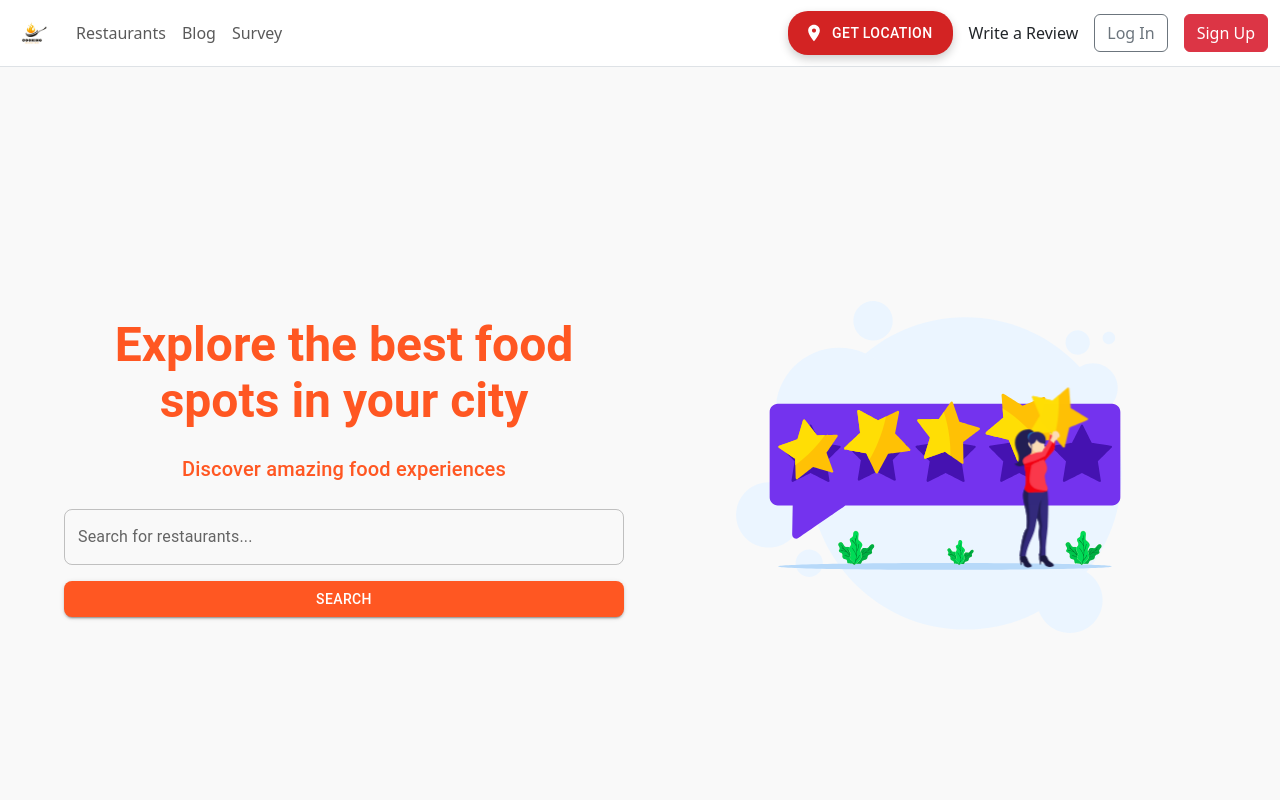
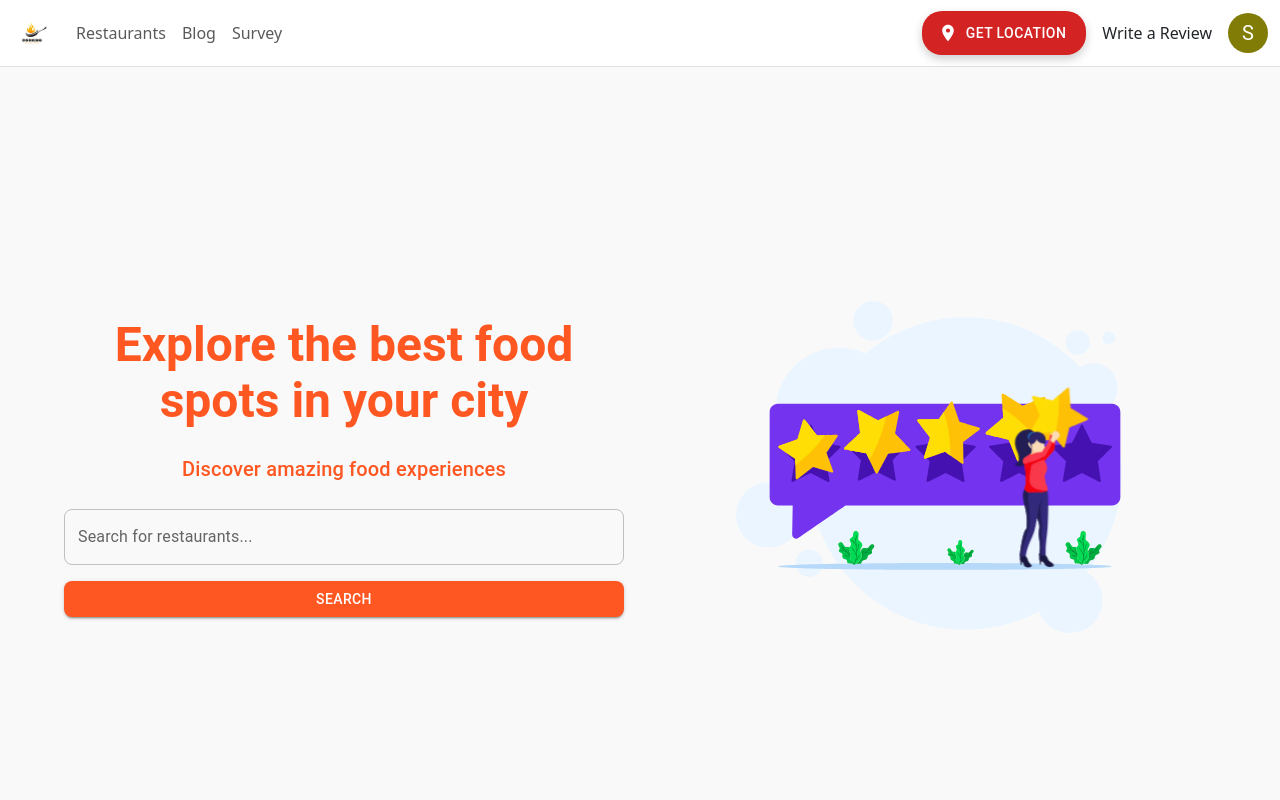
Before and after one commit to Maimoonakhan178/FYP, a React (Create React App) app: page / in a window 1280 px wide. Shown: the top 800 px of the page. Built offline with nearby package versions, Linux system fonts and the light colour scheme; sample sign-in values are in the browser's storage.

Commit message:
update of login and header (backend connect)

```diff
--- a/src/App.js
+++ b/src/App.js
@@ -11,6 +11,21 @@ import NewsletterSubscribe from "./components/Newsletter/NewsletterSubscribe";
 import TopPicks from "./components/TopPicker/TopPicks";
 import Blog from "./components/blog/blog";
 
+// Helper function to check authentication
+const isAuthenticated = () => !!localStorage.getItem('user');
+
+// ProtectedRoute component to protect routes and include Header
+const ProtectedRoute = ({ children }) => {
+  return isAuthenticated() ? (
+    <>
+      <Header /> {/* Only render Header if authenticated */}
+      {children} {/* Render children (protected routes) */}
+    </>
+  ) : (
+    <Navigate to="/login" /> // Redirect to login if not authenticated
+  );
+};
+
 const App = () => {
   const [searchQuery, setSearchQuery] = useState(""); // Tracks the search query
   const [hasSearched, setHasSearched] = useState(false); // Tracks if the user has searched
@@ -23,40 +38,39 @@ const App = () => {
   return (
     <Router>
       <Routes>
-        {/* Signup Page */}
+        {/* Public Routes */}
         <Route path="/signup" element={<Signup />} />
-        {/* Login Page */}
         <Route path="/login" element={<Login />} />
-        {/* Main Website */}
-        <Route path="/blog" element={<Blog />} />
-        {/* Main Website */}
+
+        {/* Protected Routes */}
         <Route
           path="/"
           element={
+            <ProtectedRoute>
               <div>
-              <Header />
                 <HeroSection onSearch={handleSearch} />
                 {hasSearched ? (
                   <RestaurantCardSection searchQuery={searchQuery} />
                 ) : (
-                <>
                   <p style={{ textAlign: "center", margin: "20px 0", fontSize: "18px" }}>
                     Use the search bar above to recommend restaurants.
                   </p>
-                  <RestaurantCardSection searchQuery="" />
-                </>
                 )}
                 <RecentActivity />
                 <TopPicks />
                 <NewsletterSubscribe />
                 <Footer />
               </div>
+            </ProtectedRoute>
           }
         />
+
+        {/* Blog Page */}
+        <Route path="/blog" element={<Blog />} />
+
         {/* Redirect unknown routes to /signup */}
         <Route path="*" element={<Navigate to="/signup" />} />
       </Routes>
-
     </Router>
   );
 };
--- a/src/components/Header/Header.js
+++ b/src/components/Header/Header.js
@@ -4,19 +4,71 @@ import Logo from "./Logo.webp";
 import "./Header.css";
 import { Button } from "@mui/material";
 import LocationOnIcon from "@mui/icons-material/LocationOn";
-import WriteReview from "./writeareview";  // Import WriteReview component
+import WriteReview from "./writeareview"; // Import WriteReview component
+import Avatar from "@mui/material/Avatar"; // Import Avatar component
+import Stack from "@mui/material/Stack"; // Import Stack component
 
+// Helper function to generate color based on string (used for Avatar)
+function stringToColor(string) {
+  let hash = 0;
+  let i;
+
+  for (i = 0; i < string.length; i++) {
+    hash = string.charCodeAt(i) + ((hash << 5) - hash);
+  }
+
+  let color = "#";
+
+  for (i = 0; i < 3; i++) {
+    const value = (hash >> (i * 8)) & 0xff;
+    color += `00${value.toString(16)}`.slice(-2);
+  }
+
+  return color;
+}
+
+function stringAvatar(name) {
+  return {
+    sx: {
+      bgcolor: stringToColor(name),
+    },
+    children: `${name[0].toUpperCase()}`,
+  };
+}
 const Header = () => {
+  const user = JSON.parse(localStorage.getItem("user"));
+  console.log(user.name ? user.name.charAt(0).toUpperCase() : "U");
   const [showModal, setShowModal] = useState(false);
   const [location, setLocation] = useState(null);
+  const [locationName, setLocationName] = useState(""); // Store location name
 
-  // Fetch user's location on button click
+  // Function to fetch location name based on latitude and longitude
+  const getLocationName = async (latitude, longitude) => {
+    const API_KEY = "AIzaSyAz3I5oxXOCDhnxbteGn9osc-M3DeHE_Iw"; // Replace with your API key
+    try {
+      const response = await fetch(
+        `https://maps.googleapis.com/maps/api/geocode/json?latlng=${latitude},${longitude}&key=${API_KEY}`
+      );
+      const data = await response.json();
+
+      if (data.status === "OK" && data.results.length > 0) {
+        const formattedAddress = data.results[0].formatted_address;
+        setLocationName(formattedAddress); // Set the location name
+      } else {
+        console.error("No location found for these coordinates");
+      }
+    } catch (error) {
+      console.error("Error fetching location data:", error);
+    }
+  };
+
+  // Fetch user's location and set coordinates and name
   const handleFetchLocation = () => {
     if (navigator.geolocation) {
       navigator.geolocation.getCurrentPosition(
         (position) => {
           const { latitude, longitude } = position.coords;
-          setLocation({ latitude, longitude });
+          getLocationName(latitude, longitude); // Get location name after coordinates
         },
         (error) => {
           console.error("Error fetching location:", error);
@@ -81,16 +133,28 @@ const Header = () => {
             </span>
           )}
 
+          {/* Display Location Name */}
+          {locationName && (
+            <span className="text-secondary" style={{ marginLeft: "10px" }}>
+              {locationName}
+            </span>
+          )}
+
           {/* Actions */}
           <a className="nav-link" href="#" onClick={handleShowModal}>
             Write a Review
           </a>
-          <a className="btn btn-outline-secondary" href="/login">
-            Log In
-          </a>
-          <a className="btn btn-danger" href="/signup">
-            Sign Up
-          </a>
+          {user ? (
+            <>
+              <Stack direction="row" spacing={2}>
+                <Avatar {...stringAvatar(user.name ? user.name : "User")} />
+              </Stack>
+            </>
+          ) : (
+            <a className="btn btn-outline-secondary" href="/login">
+              Log In
+            </a>
+          )}
         </div>
       </div>
 
@@ -116,7 +180,11 @@ const Header = () => {
                 ></button>
               </div>
               <div className="modal-body">
-                <WriteReview onSubmitReview={(reviewData) => console.log("Review submitted:", reviewData)} />
+                <WriteReview
+                  onSubmitReview={(reviewData) =>
+                    console.log("Review submitted:", reviewData)
+                  }
+                />
               </div>
             </div>
           </div>
--- a/src/components/Signup/login.js
+++ b/src/components/Signup/login.js
@@ -9,8 +9,8 @@ const FoodieLoginPage = () => {
   });
 
   const [error, setError] = useState('');
-  const [timeSpent, setTimeSpent] = useState(0);  // Store the time spent
-  const [clicks, setClicks] = useState([]);       // Store click positions
+  const [timeSpent, setTimeSpent] = useState(0); // Store the time spent
+  const [clicks, setClicks] = useState([]); // Store click positions
 
   // Track how much time user spends on the page
   useEffect(() => {
@@ -18,7 +18,7 @@ const FoodieLoginPage = () => {
 
     return () => {
       const endTime = Date.now();
-      setTimeSpent((prevTime) => prevTime + Math.floor((endTime - startTime) / 1000));  // Store time in seconds
+      setTimeSpent((prevTime) => prevTime + Math.floor((endTime - startTime) / 1000)); // Store time in seconds
     };
   }, []);
 
@@ -45,18 +45,41 @@ const FoodieLoginPage = () => {
     }));
   };
 
-  const handleSubmit = (e) => {
+  const handleSubmit = async (e) => {
     e.preventDefault();
-    setError('');
+    setError(''); // Reset error message
 
-    if (formData.email === 'user@example.com' && formData.password === 'password') {
-      console.log('Login successful:', formData);
-      console.log('Time Spent on Page:', timeSpent, 'seconds');
-      console.log('Clicks:', clicks);  // Log the positions where user clicked
-    } else {
-      setError('Invalid email or password');
+    try {
+      // Create a new FormData object
+      const form = new FormData();
+      form.append('email', formData.email); // Add email to form
+      form.append('password', formData.password); // Add password to form
+
+      const response = await fetch('http://127.0.0.1:5000/api/signin', {
+        method: 'POST',
+        body: form, // Send FormData
+      });
+
+      const data = await response.json();
+
+      if (response.ok) {
+        // Store email in localStorage
+        localStorage.setItem('user', JSON.stringify({ email:formData.email, name: data.name }));
+
+        console.log('Login successful:', data);
+        console.log('Time Spent on Page:', timeSpent, 'seconds');
+        console.log('Clicks:', clicks); // Log the positions where the user clicked
+
+        // Redirect or show success message
+        window.location.href = '/';
+      } else {
+        setError(data.message || 'Login failed. Please try again.');
+      }
+    } catch (error) {
+      setError('An error occurred while logging in. Please try again.');
     }
   };
+
 
   const defaultOptions = {
     loop: true,
```
Lines whose indentation alone changed are shown as unchanged.
